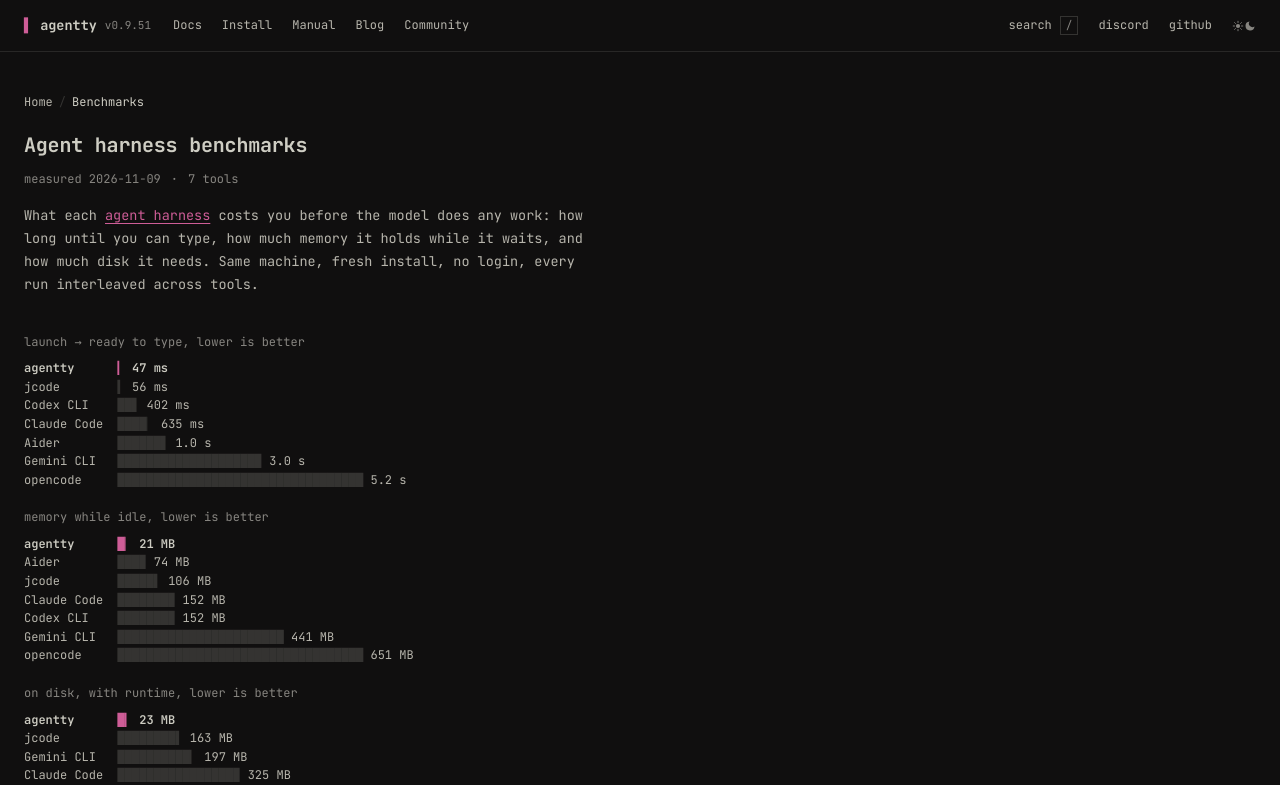
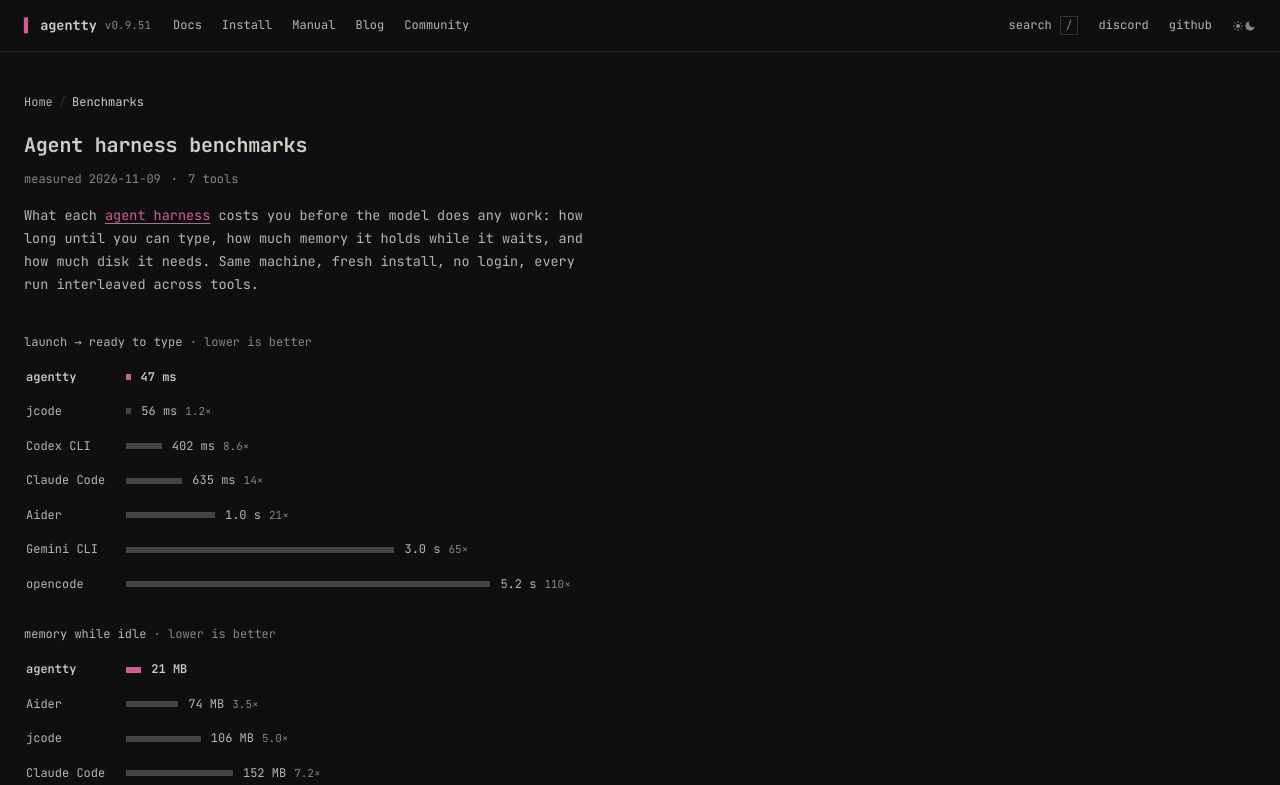
Before and after one commit to 1ay1/agentty.org, a Next.js app: page /benchmarks in a window 1280 px wide. Shown: the top 785 px of the page. Built offline with nearby package versions, Linux system fonts and the light colour scheme.

Commit message:
Benchmark bars as real elements: clean rows, ×N vs agentty

```diff
--- a/app/site.css
+++ b/app/site.css
@@ -287,23 +287,28 @@ td .win { color: var(--text); }
 .related { margin-top: 40px; }
 .related ul { padding-left: 18px; }
 
-/* ── benchmark bars (plain text) ─────────────────────────────────────── */
-.bench { display: grid; grid-template-columns: minmax(0, 1fr); gap: 18px; }
+/* ── benchmark bars ───────────────────────────────────────────────────── */
+.bench { display: grid; grid-template-columns: minmax(0, 1fr); gap: 26px; }
 .bench-metric { margin: 0; min-width: 0; }
-.bench-metric figcaption { color: var(--text-faint); font-size: var(--fs-sm); margin: 0 0 6px; }
-.bench-metric pre {
-  margin: 0; padding: 0; background: none; border: 0; overflow-x: auto;
-  /* a row is ~56 characters (0.6em each): shrink to fit narrow screens */
-  font-size: min(var(--fs-sm), calc((100vw - var(--gutter) - 24px) / 34)); line-height: 1.55; color: var(--text-dim); letter-spacing: 0;
+.bench-metric figcaption { color: var(--text-dim); font-size: var(--fs-sm); margin: 0 0 10px; }
+.bench-metric figcaption span { color: var(--text-faint); }
+.bench-metric figcaption span::before { content: "· "; }
+.bench-metric ol { list-style: none; margin: 0; padding: 0; display: grid; gap: 7px; }
+.bench-metric li {
+  display: grid; grid-template-columns: 12ch minmax(0, 1fr); align-items: center; gap: 14px;
+  font-size: var(--fs-sm); line-height: 1.4; color: var(--text-dim);
 }
-.bench-bar { color: var(--border); }
-.bench-row.is-us { color: var(--text); font-weight: 600; }
-.bench-row.is-us .bench-bar { color: var(--accent); }
+.bench-name { white-space: nowrap; }
+.bench-track { display: flex; align-items: center; gap: 10px; min-width: 0; }
+.bench-bar { flex: none; height: 6px; max-width: calc(100% - 13ch); background: color-mix(in srgb, var(--text-faint) 45%, transparent); }
+.bench-val { flex: none; white-space: nowrap; font-variant-numeric: tabular-nums; }
+.bench-x { margin-left: 8px; color: var(--text-faint); font-size: var(--fs-xs); }
+.bench-metric li.is-us { color: var(--text); font-weight: 600; }
+.bench-metric li.is-us .bench-bar { background: var(--accent); min-width: 3px; }
 .bench-note { margin: 0; font-size: var(--fs-xs); color: var(--text-faint); }
 .bench-note a { color: var(--text-dim); }
 .bench-range { color: var(--text-faint); font-size: var(--fs-xs); }
 .home-bench { margin-top: 28px; width: min(780px, calc(100vw - var(--gutter) - 16px)); }
-html[data-theme="light"] .bench-bar { color: var(--border); }
 
 /* ── blog ─────────────────────────────────────────────────────────────── */
 .post-list { list-style: none; padding: 0; margin: 8px 0 0; }
--- a/components/BenchBars.tsx
+++ b/components/BenchBars.tsx
@@ -14,39 +14,38 @@ export const METRICS: Metric[] = [
   { key: "startup", label: "`--version` startup", unit: "ms", value: (t) => t.startupMs.median, fmt: (v) => (v >= 1000 ? `${(v / 1000).toFixed(1)} s` : `${v < 10 ? v.toFixed(1) : Math.round(v)} ms`) },
 ];
 
-const WIDTH = 34;                     // bar cells for the largest value
-const EIGHTHS = ["", "▏", "▎", "▍", "▌", "▋", "▊", "▉"];
-
-function bar(v: number, max: number) {
-  const cells = (v / max) * WIDTH;
-  const full = Math.floor(cells), rest = Math.round((cells - full) * 8);
-  const s = "█".repeat(full) + (rest === 8 ? "█" : EIGHTHS[rest]);
-  return s || "▏";                    // always show something
-}
-
 export function BenchBars({ metrics = ["ready"] }: { metrics?: string[] }) {
-  const nameW = Math.max(...bench.tools.map((t) => t.name.length));
   return (
     <div className="bench">
       {METRICS.filter((m) => metrics.includes(m.key)).map((m) => {
         const rows = [...bench.tools].sort((a, b) => m.value(a) - m.value(b));
         const max = Math.max(...rows.map(m.value));
+        const us = m.value(bench.tools.find((t) => t.id === "agentty")!);
         return (
           <figure key={m.key} className="bench-metric">
-            <figcaption>{m.label}, lower is better</figcaption>
-            <pre aria-label={`${m.label}: ` + rows.map((t) => `${t.name} ${m.fmt(m.value(t))}`).join(", ")}>
-              {rows.map((t) => (
-                <span key={t.id} className={t.id === "agentty" ? "bench-row is-us" : "bench-row"}>
-                  {t.name.padEnd(nameW)}  <span className="bench-bar">{bar(m.value(t), max)}</span> {m.fmt(m.value(t))}
-                  {"\n"}
-                </span>
-              ))}
-            </pre>
+            <figcaption>{m.label} <span>lower is better</span></figcaption>
+            <ol aria-label={`${m.label}: ` + rows.map((t) => `${t.name} ${m.fmt(m.value(t))}`).join(", ")}>
+              {rows.map((t) => {
+                const v = m.value(t), ratio = v / us;
+                return (
+                  <li key={t.id} className={t.id === "agentty" ? "is-us" : undefined}>
+                    <span className="bench-name">{t.name}</span>
+                    <span className="bench-track">
+                      <span className="bench-bar" style={{ width: `${Math.max(0.6, (v / max) * 100).toFixed(2)}%` }} />
+                      <span className="bench-val">
+                        {m.fmt(v)}
+                        {t.id !== "agentty" && ratio >= 1.15 && <span className="bench-x">{ratio >= 10 ? Math.round(ratio) : ratio.toFixed(1)}×</span>}
+                      </span>
+                    </span>
+                  </li>
+                );
+              })}
+            </ol>
           </figure>
         );
       })}
       <p className="bench-note">
-        median of 10 launches, same machine, fresh install, no login ·{" "}
+        median of 10 launches · same machine · fresh install, no login ·{" "}
         <Link href="/benchmarks/">method &amp; all numbers</Link>
       </p>
     </div>
```
